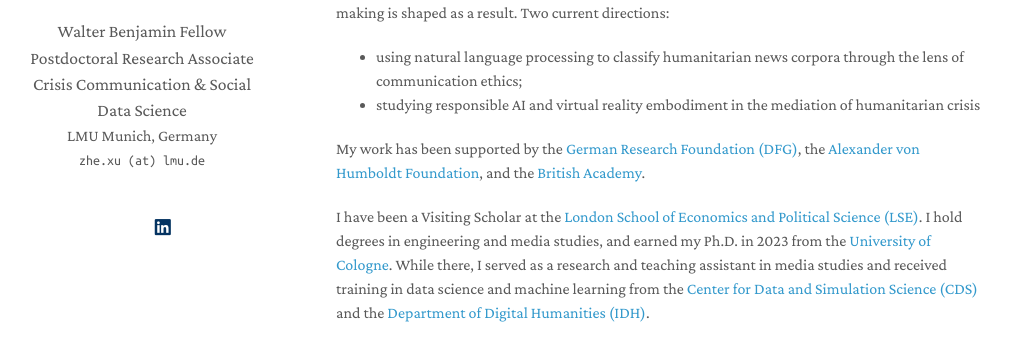
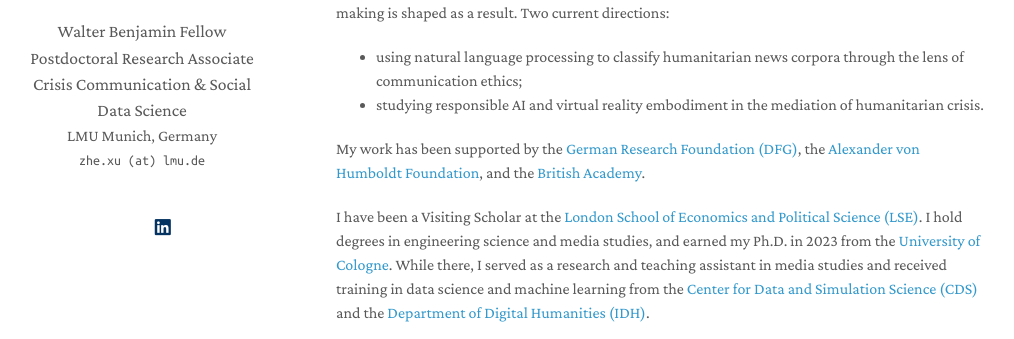
Before and after one commit to zhexuphd/home, a Jekyll site: the page built from index.md, in a window 1280 px wide and 900 px high. Shown: the part 248-587 px from the top of the window, without its empty margins (134-1148 px from the left). Built offline with Jekyll 4.4.1, drawn with Linux system fonts in a browser that asks for light colours; a style sheet for code colours, icons or effects is not loaded; our own code applies the rules of GitHub Pages for plain Markdown files.

Commit message:
Update index.md

```diff
--- a/index.md
+++ b/index.md
@@ -7,11 +7,11 @@
 
 I currently work in **crisis communication** through **computational modeling** and **social computing**, studying how information and technology engage with **humanitarian crises** and how public decision-making is shaped as a result. Two current directions:
 - using natural language processing to classify humanitarian news corpora through the lens of communication ethics;
-- studying responsible AI and virtual reality embodiment in the mediation of humanitarian crisis
+- studying responsible AI and virtual reality embodiment in the mediation of humanitarian crisis.
 
 My work has been supported by the [German Research Foundation (DFG)](https://www.dfg.de/en), the [Alexander von Humboldt Foundation](https://www.humboldt-foundation.de/), and the [British Academy](https://www.thebritishacademy.ac.uk/).
 
-I have been a Visiting Scholar at the [London School of Economics and Political Science (LSE)](https://www.lse.ac.uk/). I hold degrees in engineering and media studies, and earned my Ph.D. in 2023 from the [University of Cologne](https://www.uni-koeln.de/en/). While there, I served as a research and teaching assistant in media studies and received training in data science and machine learning from the [Center for Data and Simulation Science (CDS)](https://cds.uni-koeln.de/en/) and the [Department of Digital Humanities (IDH)](https://dh.phil-fak.uni-koeln.de/).
+I have been a Visiting Scholar at the [London School of Economics and Political Science (LSE)](https://www.lse.ac.uk/). I hold degrees in engineering science and media studies, and earned my Ph.D. in 2023 from the [University of Cologne](https://www.uni-koeln.de/en/). While there, I served as a research and teaching assistant in media studies and received training in data science and machine learning from the [Center for Data and Simulation Science (CDS)](https://cds.uni-koeln.de/en/) and the [Department of Digital Humanities (IDH)](https://dh.phil-fak.uni-koeln.de/).
 
 Please feel free to contact me via email or through my [university profile](https://www.ifkw.uni-muenchen.de/organisation/personen/mitarbeiter/xu_zhe/index.html).
 
```
